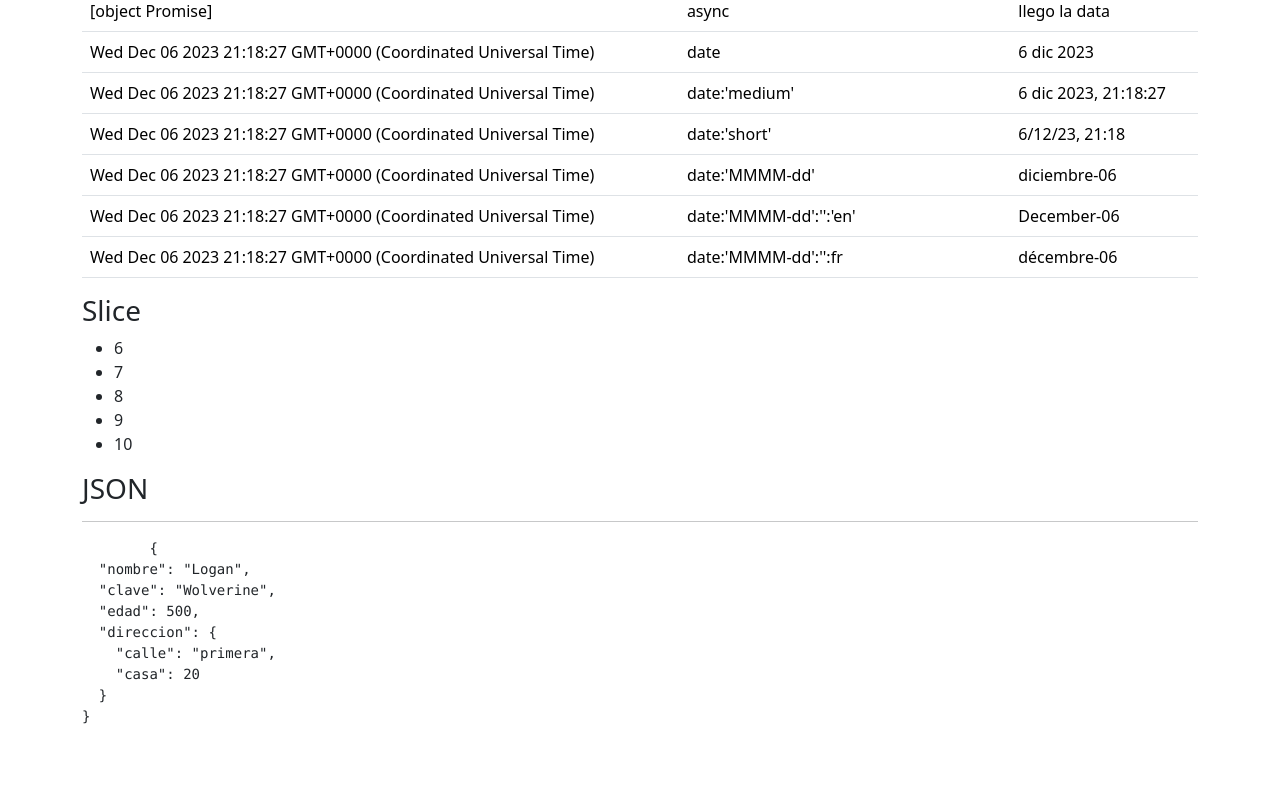
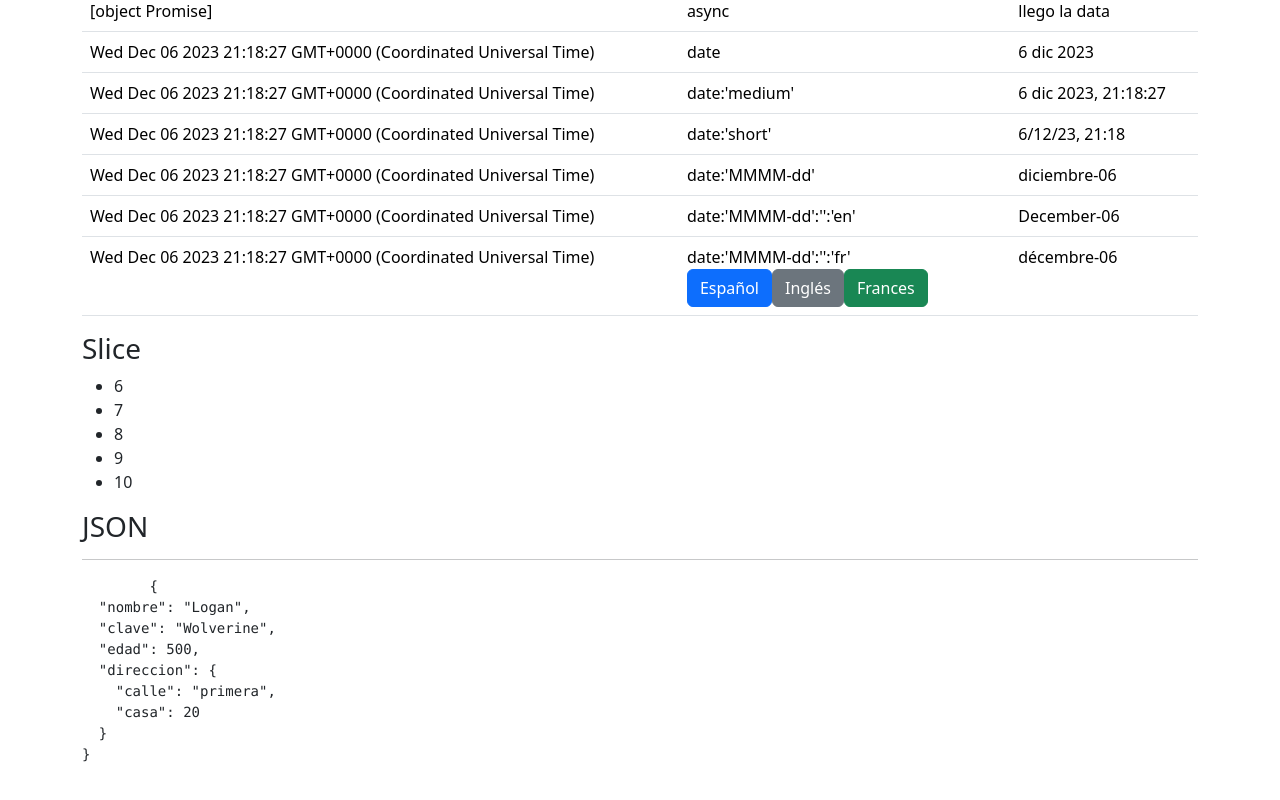
Before and after one commit to Brigitte9219/Angular_Pipes, an Angular app: page / in a window 1280 px wide. Shown: the part 762-1562 px from the top of the page. Built offline with nearby package versions, Linux system fonts and the light colour scheme.

Commit message:
Se cambia el idioma con el evento click

```diff
--- a/src/app/app.component.html
+++ b/src/app/app.component.html
@@ -119,7 +119,12 @@
         </tr>
         <tr>
           <td> {{fecha}} </td>
-          <td> date:'MMMM-dd':'':{{idioma}} </td>
+          <td> date:'MMMM-dd':'':'{{idioma}}'
+          <br>
+          <button class="mr-1 btn btn-primary" (click)="idioma='es'">Español</button>
+          <button class="mr-1 btn btn-secondary" (click)="idioma='en'">Inglés</button>
+          <button class="mr-1 btn btn-success" (click)="idioma='fr'">Frances</button>
+        </td>
           <td> {{fecha| date:'MMMM-dd':'':idioma}} </td>
         </tr>
       </tbody>
```
